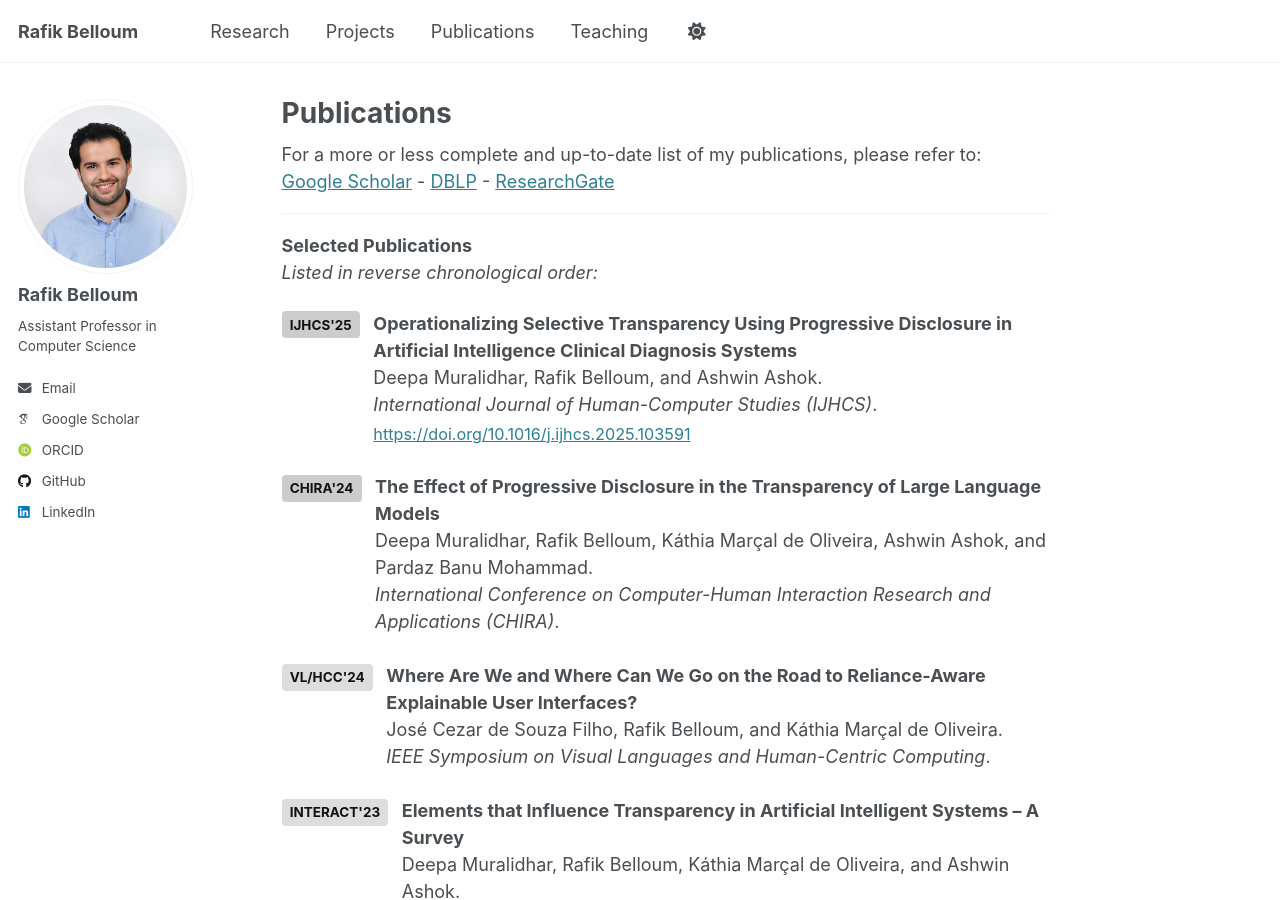
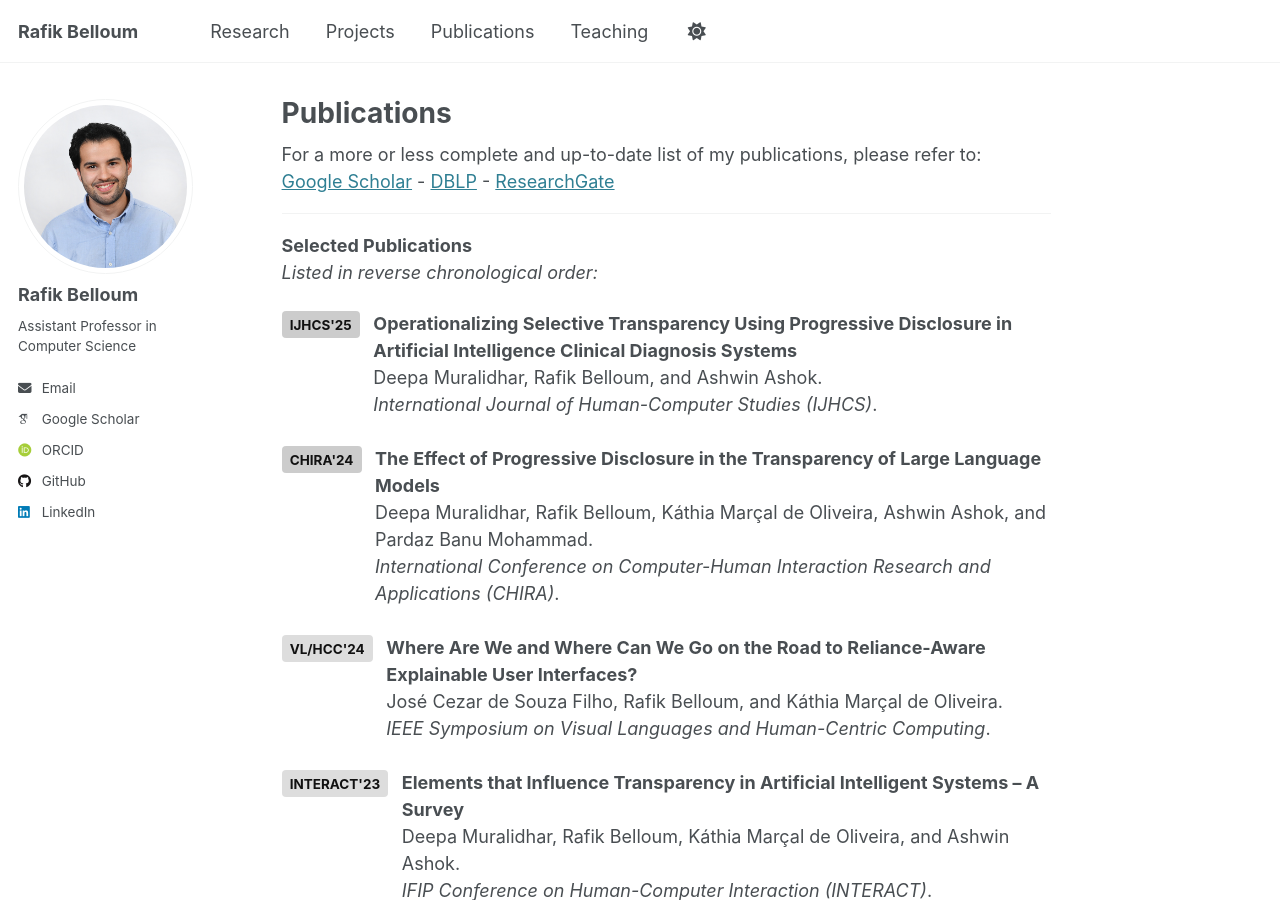
Before and after one commit to rafik-belloum/rafik-belloum.github.io, a Jekyll site: the page built from _pages/publications.html, in a window 1280 px wide and 900 px high. Built offline with Jekyll 4.4.1, drawn with Linux system fonts in a browser that asks for light colours; some web fonts are replaced.

Commit message:
Update publications.html

```diff
--- a/_pages/publications.html
+++ b/_pages/publications.html
@@ -25,9 +25,6 @@ For a more or less complete and up-to-date list of my publications, please refer
       <strong>Operationalizing Selective Transparency Using Progressive Disclosure in Artificial Intelligence Clinical Diagnosis Systems</strong><br>
       Deepa Muralidhar, Rafik Belloum, and Ashwin Ashok.<br>
       <em>International Journal of Human-Computer Studies (IJHCS)</em>.
-    </p>
-    <p style="margin: 0.25em 0 0 0; font-size: 0.9em;">
-      <a href="https://doi.org/10.1016/j.ijhcs.2025.103591" target="_blank" rel="noopener">https://doi.org/10.1016/j.ijhcs.2025.103591</a>
     </p>
   </div>
 </div>
```
